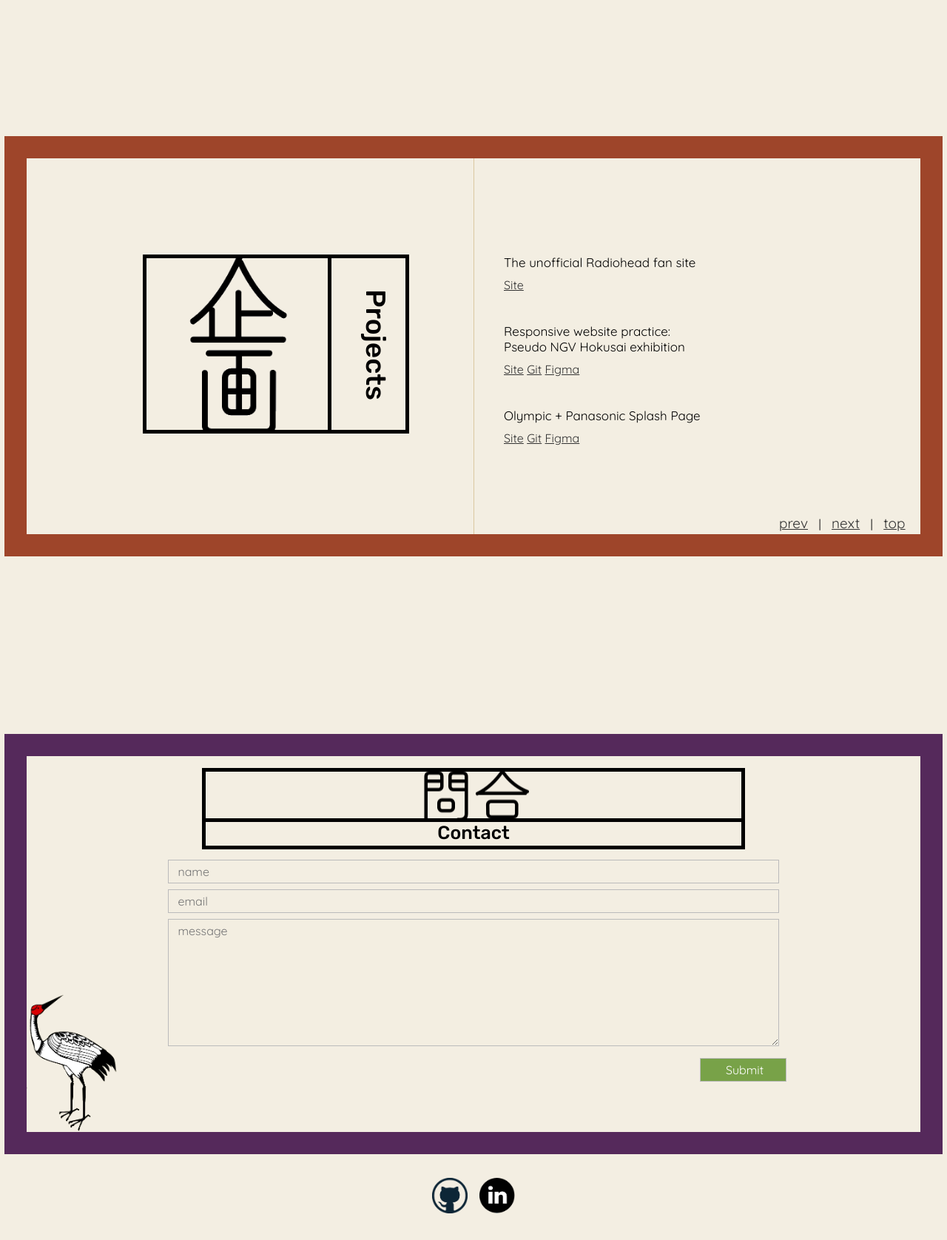
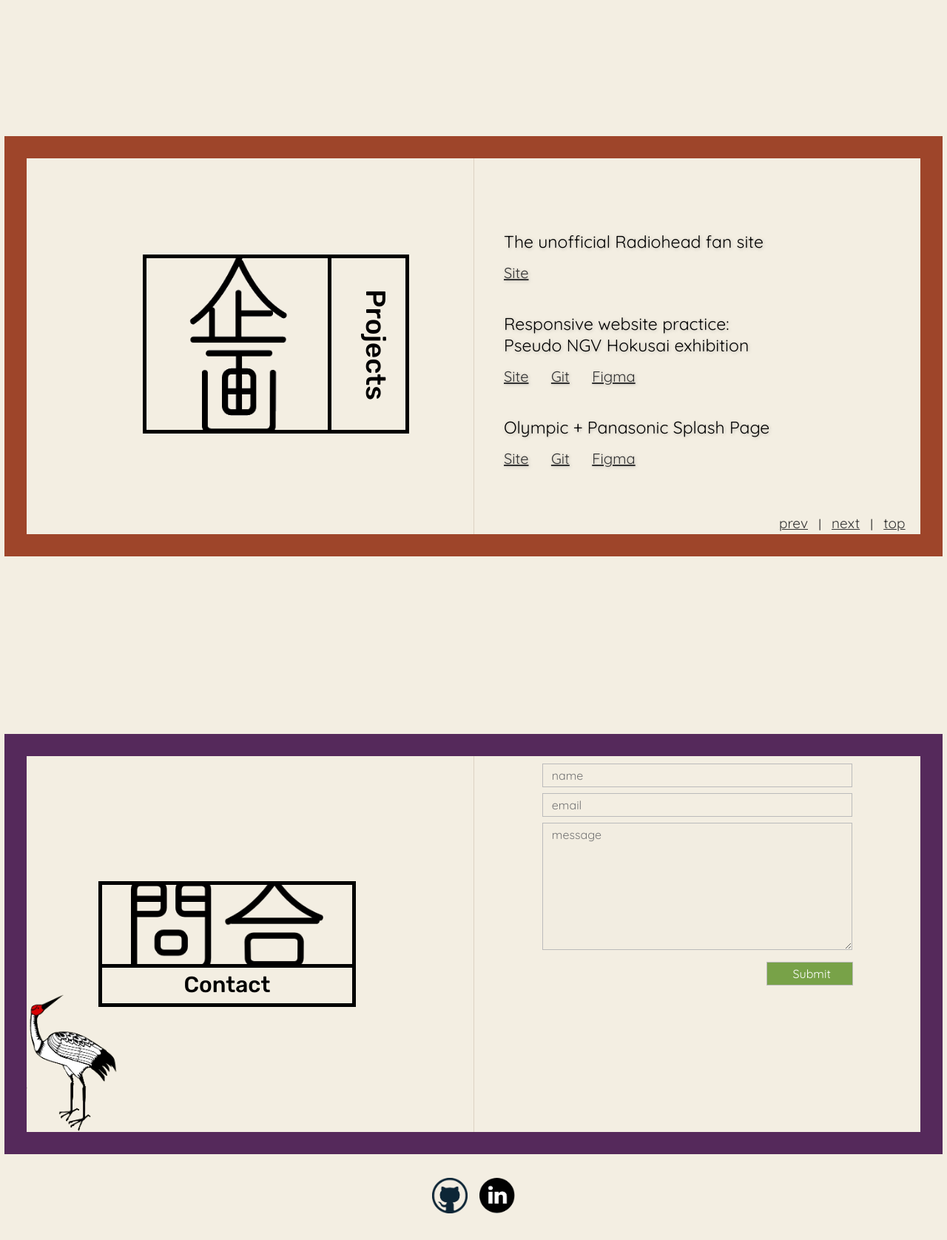
Before and after one commit to okichan/portfolio_v2, a PHP site: page / in a window 1280 px wide. Shown: the part 2240-3916 px from the top of the page at 74% size. Run offline with PHP 8.4, Linux system fonts and the light colour scheme; some libraries are stand-ins or nearby versions.

Commit message:
Start the last page for desktop view

```diff
--- a/assets/main.css
+++ b/assets/main.css
@@ -329,28 +332,29 @@
     margin-left: auto;
     margin-right: auto;
     width: 80%;
-    padding-bottom: 2em;
+	padding-bottom: 2em;
+	text-shadow: 1px 1px 4px rgba(77, 77, 77, 0.3);
 }
 
-.page-frame-4 separater span {
-    font-size: 16px;
-    padding-right: 1em;
+.separater p {
+	border-bottom: 5px solid transparent;
 }
 
-.page-frame-4 separater a {
-    color: #97130B;
+.page-frame-4 .separater span {
+	font-size: 16px;
+	padding-right: 10px;
+}
+
+.page-frame-4 .separater a {
+	color: #333;
     text-decoration: underline;
-    text-decoration-color: #9E452A;
-    text-decoration-skip: ink;
-    font-weight: bold;
+	text-decoration-skip: ink;
     transition: color .5s;
 }
 
-.page-frame-4 separater a:hover {
+.page-frame-4 .separater a:hover {
     color: #D44E47;
-
     text-decoration: none;
-    font-weight: bold;
 }
 /* Card 4 end */
 
@@ -379,9 +383,8 @@
 }
 
 .bg-contact {
-    background-image: url('/assets/toiawase.png');
-    background-repeat: no-repeat;
-    background-position: 50%;
+	background: url('/assets/toiawase.png') no-repeat 50% 43%;
+	background-size: 144px;
     width: 100%;
     margin-left: auto;
     margin-right: auto;
@@ -705,7 +708,7 @@
 			.col-right {
 				height: 100%;
 				float: right;
-				border-left: 1px solid #DAC89F;
+				border-left: 1px solid #DCD2C2;
 				position: absolute;
 				top: 50%;
 				left: 50%;
@@ -929,30 +933,35 @@
 			}
 
 			.fix-random-space {
-				/* border: 2px solid red; */
 				margin-top: -40px;
 				height: 2px;
 			}
 
 			.page-frame-4 .col-right .separater p {
+				font-size: 23px;
 				width: 400px;
 				padding: 10px 0;
 				margin: 0;
 				position: relative;
 			}
 
-			.page-frame-4 .col-right .separater:first-child {
-				margin-top: 30%;
-				/* background-color: royalblue; */
+			.separater:first-child {
+				margin-top: 22%;
 			}
 
-			.page-frame-4 .col-right .separater a {
-				color: #333;
+			.separater a {
+				font-size: 20px;
+				/* color: #333; */
+				transition: color 0.4s;
 			}
 
 			.page-frame-4 .col-right .separater a:hover {
 				text-decoration: none;
 				color: #9E452A;
+			}
+
+			.separater span {
+				margin-right: 1em;
 			}
 			/* Card 4 end */
 
@@ -971,5 +980,49 @@
 				overflow: hidden;
 			}
 
+			.inner-frame-5 {
+				border: 5px solid black;
+				background-color: transparent;
+				width: 28%;
+				height: 160px;
+				left: 8%;
+				position: absolute;
+				top: 50%;
+				transform: translate(0%, -50%);
+			}
+
+			.bg-contact {
+				background-image: url('/assets/toiawase.png');
+				background-repeat: no-repeat;
+				background-size: 260px;
+				background-position: 50% 50%;
+				width: 100%;
+				height: 67%;
+				border-bottom: 5px solid black;
+				background-color: transparent;
+			}
+
+			/* Contact */
+			.inner-frame-5 p {
+				font-family: 'Rubik', sans-serif;
+				font-size: 30px;
+				font-weight: 500;
+				text-align: center;
+				position: relative;
+				top: 5px;
+				left: 0;
+				background-color: transparent;
+			}
+
+			.form-container {
+				box-sizing: border-box;
+				border-left: 1px solid #DCD2C2;
+				width: 50%;
+				height: 100%;
+				float: right;
+				margin-top: -20px;
+				padding: 0;
+			}
+			/* Card 5 end */
 
 }
--- a/index.html
+++ b/index.html
@@ -45,7 +45,7 @@
             <p>Full Stack Developer</p>
         </div>
 
-        <div class="link">
+        <div class="menu">
             <ul>
                 <li> <a href="#card2">About me</a> </li>
                 <li> <a href="#card3">Skills</a> </li>
@@ -71,8 +71,8 @@
         <div class="col-right">
             <p>Hi,  my name is Tomomi. <br>
                 I was born in Japan, studied in Oxford, UK for a year, and now I live in Melbourne. </p>
-            <p>My passion is to eat, cook, sing, listen to nice music and code — I like creative stuff. </p>
-            <p>	I used to work as a survey programmer for a marketing research company, but I felt I need to brush-up my skills so decided to study at Coder Academy. </p>
+            <p>	My previous profession was a survey programmer in marketing research industry, but I felt I need to brush-up my skills so decided to study at Coder Academy. </p>
+            <p>My interests are music, art, food and code — I appreciate people's creativity! </p>
             <p>This is my portfolio to showcase the skills I’ve learnt in the past 1 and half month.</p>
         </div>
         <div class="nav">
@@ -86,9 +86,6 @@
 
     <!-- Card 3 -->
     <div class="page-frame-3" id="card3">
-        <!-- <div class="hagi-mobile">
-            <img src="/assets/hagi.png" alt="">
-        </div> -->
         <div class="inner-frame-3">
             <div class="bg-skills"></div>
             <p>Skills</p>
@@ -108,7 +105,7 @@
             <li> <a href="resume.html" target="_blank"> GET RESUME</a></li>
         </ul>
         <div class="animatedParent">
-            <img class="hagi animated fadeInRightShort" src="/assets/hagi.png" alt="hagi">
+            <img class="hagi animated fadeInRightShort slow" src="/assets/hagi.png" alt="hagi">
         </div>
 
         <div class="nav">
@@ -123,8 +120,8 @@
     <!-- Card 4 -->
     <div class="page-frame-4" id="card4">
         <div class="fuji-positioner animatedParent">
-            <img class="fuji-left animated fadeInDown" src="/assets/fuji.png" alt="fuji flower">
-            <img class="fuji-right animated fadeInDown slow delay-250" src="/assets/fuji.png" alt="fuji flower">
+            <img class="fuji-left animated fadeIn" src="/assets/fuji.png" alt="fuji flower">
+            <img class="fuji-right animated fadeIn slow delay-250" src="/assets/fuji.png" alt="fuji flower">
         </div>
         <div class="inner-frame-4">
             <div class="bg-project"></div>
@@ -168,12 +165,14 @@
             <p>Contact</p>
         </div>
         <br>
+        <div class="form-container">
             <form action="/">
                 <input type="text" name="firstname" placeholder="name">
                 <input type="text" name="email" placeholder="email">
                 <textarea name="message" placeholder="message"></textarea>
                 <input type="submit">
             </form>
+        </div>
     </div>
 
     <div class="space-narrow"></div>
```
Also changed, not shown: other parts of assets/main.css (+17 -13 lines), assets/toiawase.png, readme.md. Lines whose indentation alone changed are shown as unchanged.
